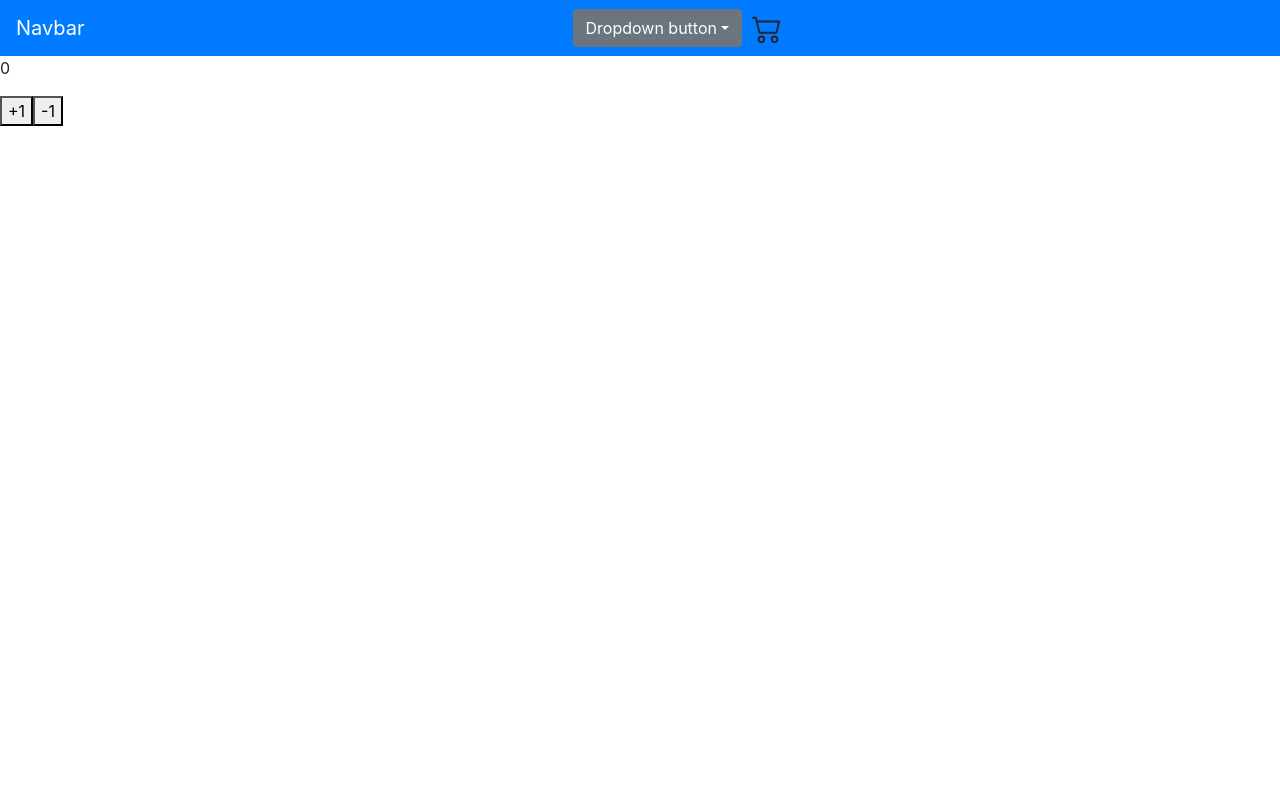
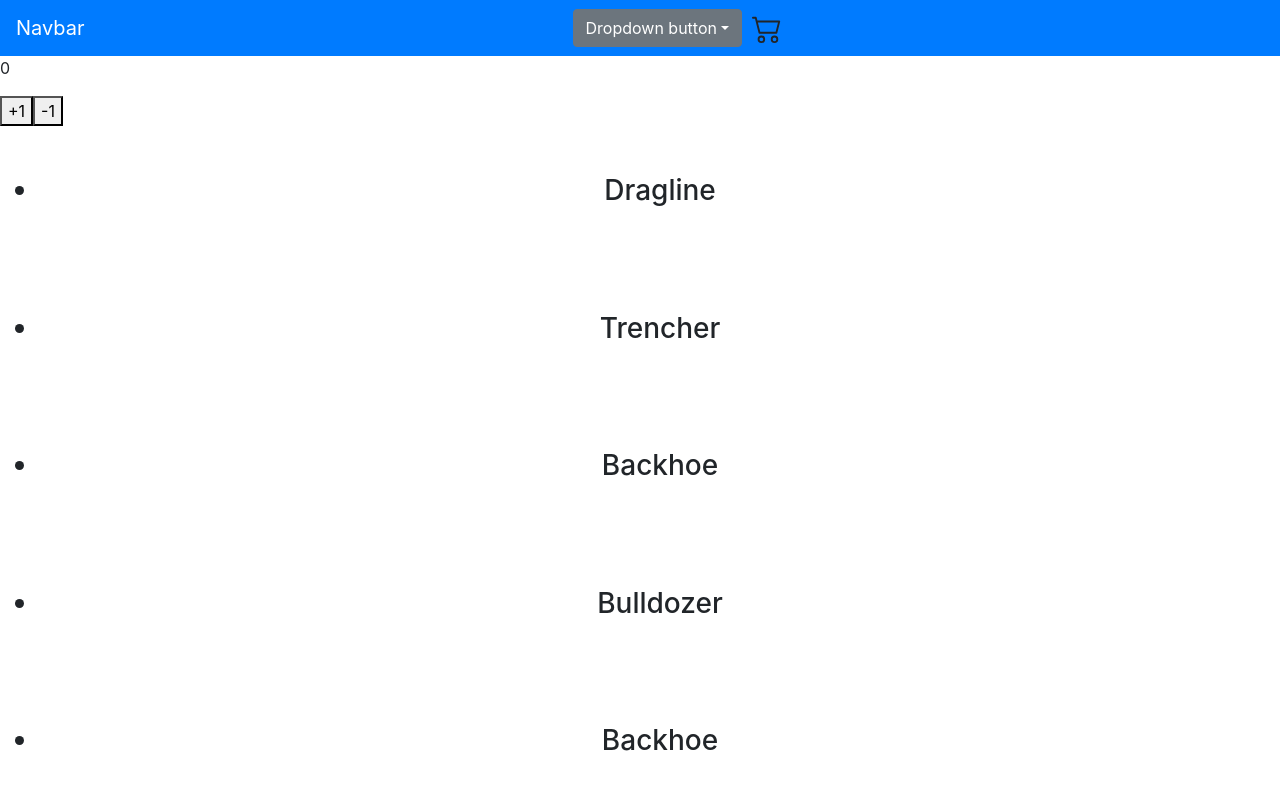
Before and after one commit to g-villaverde/reactjs, a React (Create React App) app: page / in a window 1280 px wide. Shown: the top 800 px of the page. Built offline with nearby package versions, Linux system fonts and the light colour scheme.

Commit message:
Reentrega de Maps & promises

```diff
--- a/src/App.js
+++ b/src/App.js
@@ -1,6 +1,6 @@
 import React,{useState} from 'react';
 import {NavBar} from './header/NavBar';
-//import {ItemListContainer} from './List/ItemListContainer';
+import ItemListContainer from './List/ItemListContainer';
 
 
 
@@ -27,8 +27,7 @@ export default function App() {
         <p>{numero}</p>
         <button onClick={handleIncrement}>+1</button>
         <button onClick={handleDecrement}>-1</button>
-
-
+        <ItemListContainer />
 
 
       </main>
--- /dev/null
+++ b/src/List/Item.js
@@ -0,0 +1,10 @@
+
+
+const Item = (props) => {
+    return (
+        <li className="p-5 text-center h3">{props.value}</li>
+    )
+}
+
+
+export default Item;
--- a/src/List/ItemListContainer.js
+++ b/src/List/ItemListContainer.js
@@ -1,29 +1,64 @@
-import React, {useState, useEffect} from 'react';
-//import { ListItem } from './ListItem';
+import React, {useEffect, useState} from "react";
+import ListItem from "./ListItem";
 
-
-
-/*const promiseList = () => {
+const promiseCargando = () => {
     return new Promise ((resolve, reject) => {
         setTimeout(() => {
-            resolve([
-                {id: 1, destacado: true, nombre:'flor roja'},
-                {id: 2, destacado: true, nombre:'flor azul'},
-                {id: 3, destacado: false, nombre:'flor verde'},
-                {id: 4, destacado: true, nombre:'flor roja'}
+            resolve ([
+                {
+                    "id": 1,
+                    "product": "Dragline",
+                    "destacado": true,
+                    "type": "Vinyl"
+                  }, {
+                    "id": 2,
+                    "product": "Trencher",
+                    "type": "Steel"
+                  }, {
+                    "id": 3,
+                    "product": "Backhoe",
+                    "type": "Plastic"
+                  }, {
+                    "id": 4,
+                    "product": "Bulldozer",
+                    "type": "Aluminum"
+                  }, {
+                    "id": 5,
+                    "product": "Backhoe",
+                    "type": "Granite"
+                  }, {
+                    "id": 6,
+                    "product": "Excavator",
+                    "type": "Brass"
+                  }, {
+                    "id": 7,
+                    "product": "Backhoe",
+                    "type": "Steel"
+                  }
             ])
         }, 2000);
 
     })
+}
 
-};
+export default function ItemListContainer () {
+    const [producto, setProductos] = useState([])
 
-export const ItemListContainer = () => {
+     const resultadoPromesa = () => {
+        promiseCargando().then((listaProductos) => {
+            setProductos(listaProductos);
+        } )
+    }
 
     useEffect(() => {
-        ListItem();
-    }, []);
+        resultadoPromesa();
+    }, [])
 
+    return (
+        console.log(producto),
+        <div>
+            <ListItem itemList={producto} />
 
-
-}*/
+        </div>
+    );
+}
--- a/src/List/ListItem.js
+++ b/src/List/ListItem.js
@@ -1,13 +1,18 @@
-import React, {useEffect, useState} from 'react';
+
+import Item from "./Item";
+
+const ListItem = (props) => {
+  const passingItem = props.itemList;
+
+  return (
+    <ul>
+      {passingItem.map((dataItem) => (
+        <Item key={dataItem.id} value={dataItem.product}/>
+      )  )}
+    </ul>
+  )
 
 
-/*export const ListItem = () => {
+  }
 
-  const [productos, setProductos] = useState([])
-
-  promiseList().then((data) => {
-    const productoFiltrado = data.filter((producto) => producto.id > 4)
-    setProductos(productoFiltrado)
-});
-
-}*/
+export default ListItem;
--- /dev/null
+++ b/src/List/lista.css
@@ -0,0 +1,4 @@
+
+ul {
+
+}
```
Also changed, not shown: src/List/itemsData.json (added, +41 -0 lines), src/index.css (line endings or trailing spaces).
